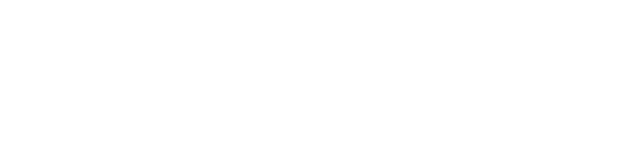
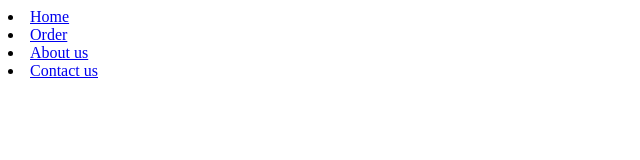
Before and after one commit to oleg-lector/Homework1, a plain HTML site: page index.html in a window 1280 px wide. Shown: the whole page, without its empty margins (0-640 px from the left). Drawn offline with Linux system fonts and the light colour scheme.

Commit message:
Заполняем меню ссылками

```diff
--- a/index.html
+++ b/index.html
@@ -12,6 +12,10 @@
             <div id="nav">
                 <div id="head">
                     <div id="logo"><a href="#" title="Logo"></a></div>
+                    <li><a href="#">Home</a></li>
+                    <li><a href="#">Order</a></li>
+                    <li><a href="#">About us</a></li>
+                    <li><a href="#">Contact us</a></li>
                 </div>
             </div>
         </div>
```
